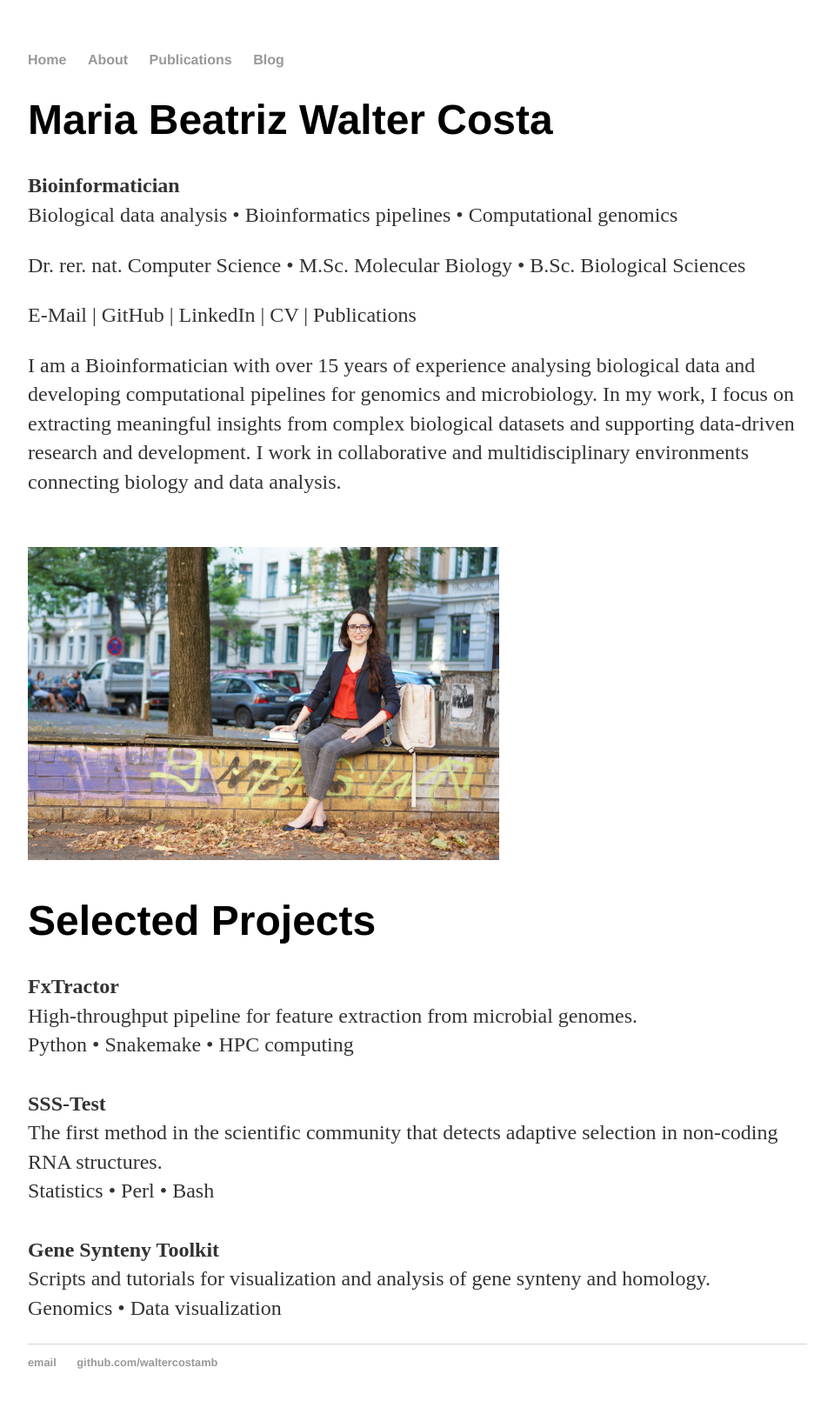
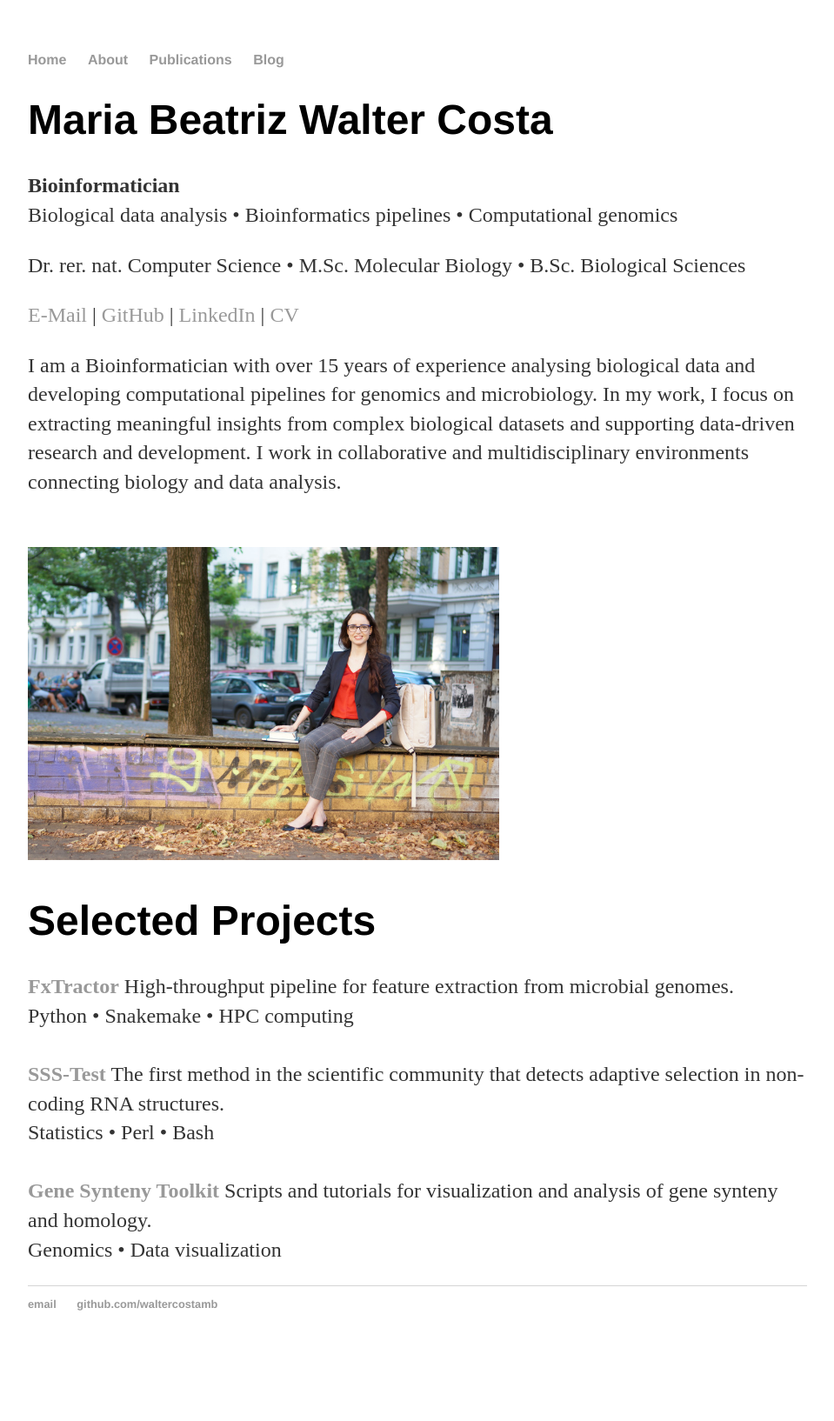
Before and after one commit to waltercostamb/waltercostamb.github.io, a Jekyll site: the page built from index.html, in a window 1280 px wide. Shown: the whole page at 87% size, without its empty margins (160-1119 px from the left). Built offline with Jekyll 4.4.1, drawn with Linux system fonts in a browser that asks for light colours; after the commit the page ends 1567 px from its top, so only the background shows below that.

Commit message:
Update index.html

```diff
--- a/index.html
+++ b/index.html
@@ -15,7 +15,10 @@ title: Maria Beatriz Walter Costa
 	</p>
 
 	<p>
-	E-Mail | GitHub | LinkedIn | CV | Publications
+		<a href="mailto:waltercostamb@gmail.com">E-Mail</a> |
+		<a href="https://github.com/waltercostamb">GitHub</a> |
+		<a href="https://www.linkedin.com/in/maria-beatriz-walter-costa-349a54155/">LinkedIn</a> |
+		<a href="/about/CV_personal_website.pdf">CV</a>
 	</p>
 
 	<p> I am a Bioinformatician with over 15 years of experience analysing biological data and developing computational pipelines
@@ -30,17 +33,17 @@ title: Maria Beatriz Walter Costa
 
 	<p>
 
-	<strong>FxTractor</strong><br>
+	<strong><a href="https://github.com/MGXlab/FxTractor">FxTractor</a></strong>
 	High-throughput pipeline for feature extraction from microbial genomes.<br>
 	Python • Snakemake • HPC computing
 	<br><br>
 
-	<strong>SSS-Test</strong><br>
+	<strong><a href="https://github.com/waltercostamb/SSS-test">SSS-Test</a></strong>
 	The first method in the scientific community that detects adaptive selection in non-coding RNA structures.<br>
 	Statistics • Perl • Bash
 	<br><br>
 
-	<strong>Gene Synteny Toolkit</strong><br>
+<strong><a href="https://github.com/MGXlab/genes_synteny">Gene Synteny Toolkit</a></strong>
 	Scripts and tutorials for visualization and analysis of gene synteny and homology.<br>
 	Genomics • Data visualization
 
```
